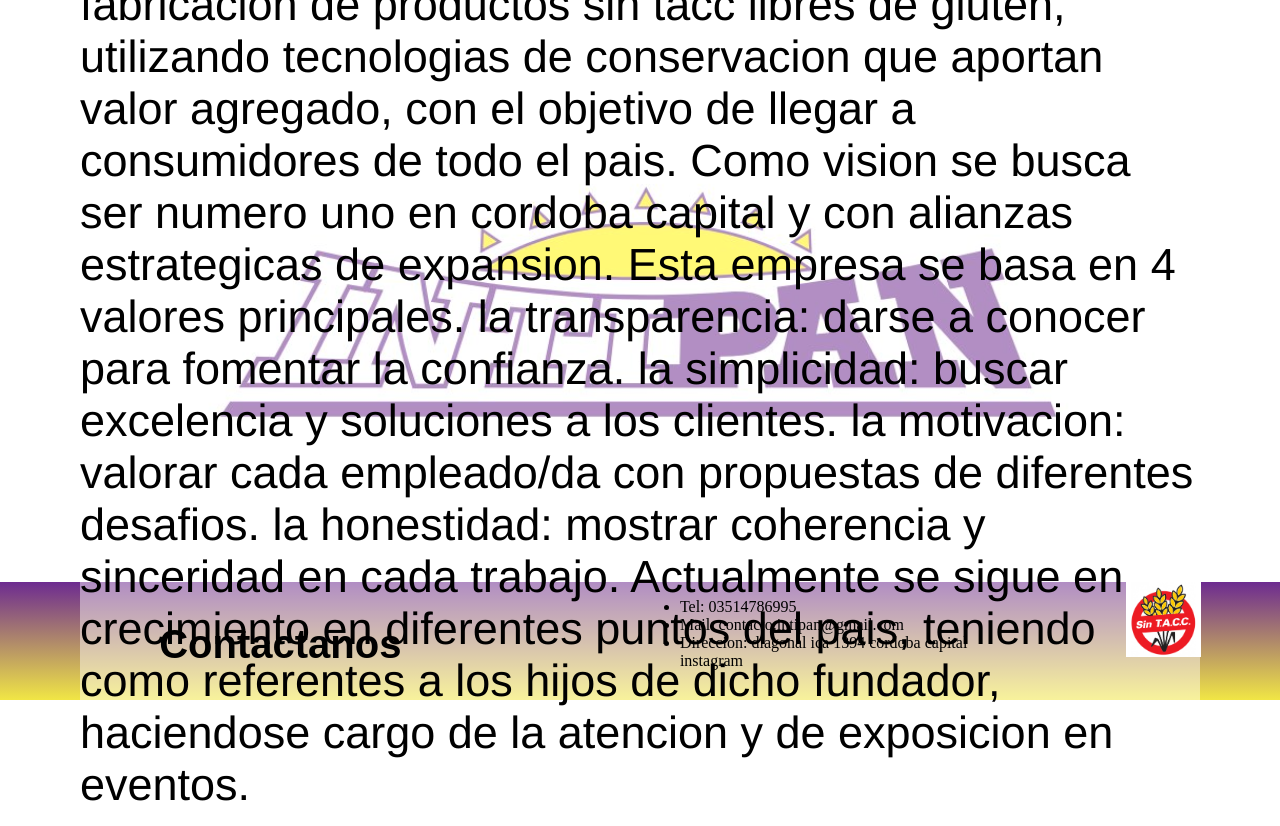
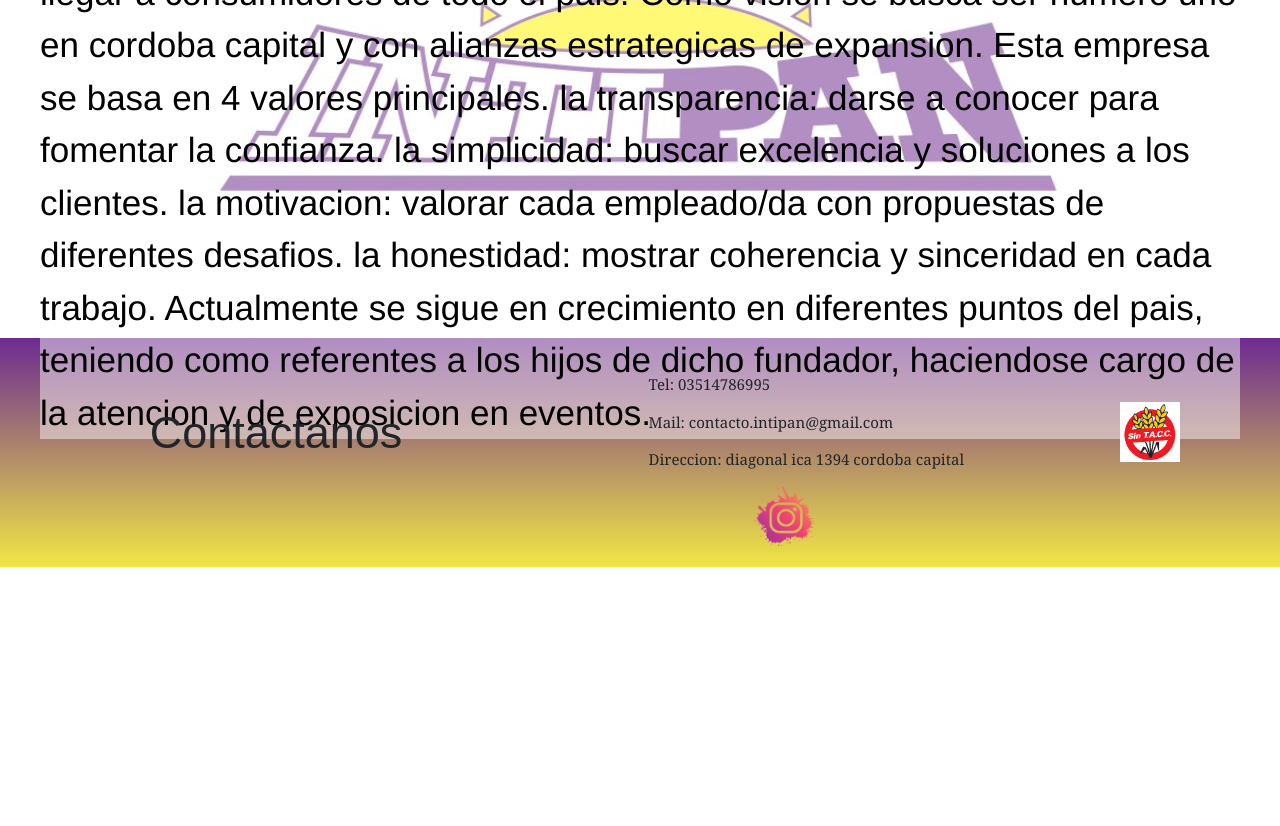
Before and after one commit to MaxiGamez/Final-Gamez, a plain HTML site: page pages/QuienesSomos.html in a window 1280 px wide. Shown: the part 736-1562 px from the top of the page. After the commit the page ends 1303 px from the top, so only its background shows below. Drawn offline with nearby package versions, Linux system fonts and the light colour scheme.

Commit message:
retoques

```diff
--- a/css/estilo.css
+++ b/css/estilo.css
@@ -126,69 +126,6 @@
     flex-direction: row;
     justify-content: center;
 }
-/* .main-productos{
-    display: flex;
-    height: 70vh;
-    background-repeat: no-repeat;
-    align-items: stretch;
-    justify-content: space-evenly;
-    margin-top: 50px;
-    margin-bottom: 50px;
-}
-.pan-rallado2 {
-   width: 620px;
-   height: 620px;
-   padding: 10px 10px;
-   font-size: 26px;
-   line-height: 46px;
-   background: #6d2b909d;
-   border-radius: 10px;
-   text-align: justify;
-   margin-right: 10px;
-}
-.pan-rallado2 img {
-    width: 340px;
-    height: 340px;
-    float: left;
-    margin-right:10px;
-    border-radius: 10px;
-}
-.tostadas2 {
-    width: 620px;
-    height: 620px;
-    padding: 10px 10px;
-    font-size: 21px;
-    line-height: 33px;
-    background: #6d2b909d;
-    border-radius: 10px;
-    text-align: justify;
-    margin-right: 10px ;
-}
-.tostadas2 img {
-    width: 320px;
-    height: 350px;
-    float: left;
-    margin-right:10px;
-    border-radius: 10px;
-}
-.tostadas-semilla2 {
-    width: 620px;
-    height: 620px;
-    padding: 10px 10px;
-    font-size: 19px;
-    line-height: 35px;
-    background: #6d2b909d;
-    border-radius: 10px;
-    text-align: justify;
-}
-.tostadas-semilla2 img {
-    width: 360px;
-    height: 350px;
-    float: left;
-    margin-right: 10px;
-    border-radius: 10px;
-} */
-
 /* historia */
 h3{
     color: #6d2b90;
@@ -200,13 +137,9 @@
 .historia{
     color: #000000;
     background-color: #ffffff76;
-    font-size: 45px;
+    font-size: 35px;
     font-family: 'Franklin Gothic Medium', 'Arial Narrow', Arial, sans-serif;
     display: flex;
-    margin-top: -15px;
-    margin-left: 30px;
-    margin-right: 30px;
-    margin-bottom: 15px;
 }
 .main-historia {
     background-image: url(../img/logo\ blanco.jpg);
@@ -216,7 +149,9 @@
     display: flex;
     align-items: center;
     height: 50vh;
-    padding: 50px;
+    padding: 40px;
+    margin-top: 2em;
+    margin-bottom: 2em;
 }
 /* contacto */
 .contacto {
@@ -230,7 +165,6 @@
     padding: 50px;
     flex-direction: column;
     justify-content: center;
-
 }
 .telefono {
     background-color: #6d2b9034;
@@ -280,11 +214,11 @@
   }
 h2 {
     display: flex;
-    margin-top: 1em;
+    margin-top: 1.5em;
     margin-left: 2em;
     margin-right: 2em;
     font-family: sans-serif;
-    font-size: 40px;
+    font-size: 45px;
 }
 .list {
     display: flex;
@@ -293,9 +227,21 @@
     font-family: sans-serif;
     font-size: 15px;
 }
+.list li {
+    margin-top: 1em;
+    list-style-type: none;
+    font-family: Georgia, 'Times New Roman', Times, serif;
+}
+.list a {
+    display: flex;
+    justify-items: center;
+    flex-direction: row;
+    margin-left: 7em;
+    margin-top: 1em;
+}
 .logo2 {
     display: flex;
-    margin-top: 2em;
+    margin-top: 4em;
     width: 100px;
     height: 100px;
     margin-left: 2em;
--- a/pages/QuienesSomos.html
+++ b/pages/QuienesSomos.html
@@ -5,19 +5,25 @@
     <meta charset="UTF-8">
     <meta http-equiv="X-UA-Compatible" content="IE=edge">
     <meta name="viewport" content="width=device-width, initial-scale=1.0">
+    <!-- titulo pagina -->
     <title>Intipan</title>
+
+    <!-- link boostrap -->
+    <link href="https://cdn.jsdelivr.net/npm/bootstrap@5.2.2/dist/css/bootstrap.min.css" rel="stylesheet"
+        integrity="sha384-Zenh87qX5JnK2Jl0vWa8Ck2rdkQ2Bzep5IDxbcnCeuOxjzrPF/et3URy9Bv1WTRi" crossorigin="anonymous">
+
     <!-- hoja de estilo -->
     <link rel="stylesheet" href="../css/estilo.css">
 </head>
 
 <body>
+    <div class="contenedor">
         <!-- encabezado de pagina -->
+        <section>
             <header>
-        <!-- listas -->
-        <div class="imagen">
-            <img class="logo" src="../img/logo circulo.png" width="350" height="250" alt="logo circulo">
-        </div>
-        <nav id="letras-navegador">
+                <div class="encabezado">
+                    <img src="../img/logo circulo.png" alt="logo circulo">
+                    <nav>
                         <ul>
                             <li><a href="../index.html">inicio</a>
                             </li>
@@ -27,7 +33,9 @@
                             </li>
                         </ul>
                     </nav>
+                </div>
             </header>
+        </section>
         <!-- cuerpo de pagina -->
         <main>
             <div>
@@ -35,17 +43,22 @@
                 <div class="main-historia">
                     <div>
                         <p class="historia">
-                        Intipan es una empresa familiar, fundada en el año 2015 por el Sr.Zallocco Gustavo Oreste ,en la
+                            Intipan es una empresa familiar, fundada en el año 2015 por el Sr.Zallocco Gustavo Oreste
+                            ,en la
                             ciudad de cordoba capital-argentina.
-                        Tiene como mision la fabricacion de productos sin tacc libres de gluten, utilizando tecnologias de
-                        conservacion que aportan valor agregado, con el objetivo de llegar a consumidores de todo el pais.
-                        Como vision se busca ser numero uno en cordoba capital y con alianzas estrategicas de expansion.
+                            Tiene como mision la fabricacion de productos sin tacc libres de gluten, utilizando
+                            tecnologias de
+                            conservacion que aportan valor agregado, con el objetivo de llegar a consumidores de todo el
+                            pais.
+                            Como vision se busca ser numero uno en cordoba capital y con alianzas estrategicas de
+                            expansion.
                             Esta empresa se basa en 4 valores principales.
                             la transparencia: darse a conocer para fomentar la confianza.
                             la simplicidad: buscar excelencia y soluciones a los clientes.
                             la motivacion: valorar cada empleado/da con propuestas de diferentes desafios.
                             la honestidad: mostrar coherencia y sinceridad en cada trabajo.
-                        Actualmente se sigue en crecimiento en diferentes puntos del pais, teniendo como referentes a los hijos de dicho fundador,
+                            Actualmente se sigue en crecimiento en diferentes puntos del pais, teniendo como referentes
+                            a los hijos de dicho fundador,
                             haciendose cargo de la atencion y de exposicion en eventos.
 
                         </p>
@@ -55,20 +68,31 @@
         </main>
         <!-- pie de pagina -->
         <footer>
-        <section>
             <div class="pie-pagina">
+
                 <h2>Contactanos</h2>
+
+                <div class="list">
                     <ul>
                         <li>Tel: 03514786995</li>
                         <li>Mail: contacto.intipan@gmail.com</li>
                         <li>Direccion: diagonal ica 1394 cordoba capital</li>
-                    <a href="https://www.instagram.com/intipansintacc/" target="_blank">instagram</a>
+                        <a href="https://www.instagram.com/intipansintacc/" target="_blank">
+                            <img src="../img/Instagram-logo-modern-paint-splash-social-media-png.png" width="60"
+                                height="60" alt="logo instagram">
+                        </a>
                     </ul>
-                <img src="../img/logo sin tacc 2.png" width="75" height="75" alt="logo-sin-tacc">
                 </div>
-        </section>
+                <div class="logo2">
+                    <img src="../img/logo sin tacc 2.png" width="60" height="60" alt="logo-sin-tacc">
+                </div>
+            </div>
         </footer>
-
+        <!-- link JS boostrap -->
+        <script src="https://cdn.jsdelivr.net/npm/bootstrap@5.2.2/dist/js/bootstrap.bundle.min.js"
+            integrity="sha384-OERcA2EqjJCMA+/3y+gxIOqMEjwtxJY7qPCqsdltbNJuaOe923+mo//f6V8Qbsw3"
+            crossorigin="anonymous"></script>
+    </div>
 </body>
 
 </html>
```
Also changed, not shown: index.html (+3 -1 lines), pages/Productos.html (+15 -6 lines), img/Instagram-logo-modern-paint-splash-social-media-png.png (added). Lines whose indentation alone changed are shown as unchanged.
